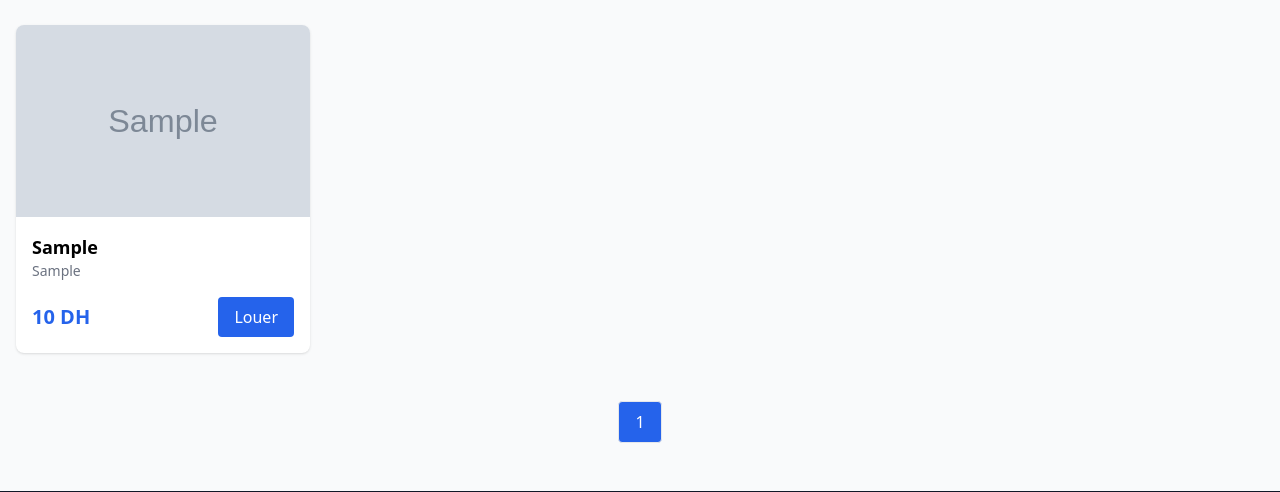
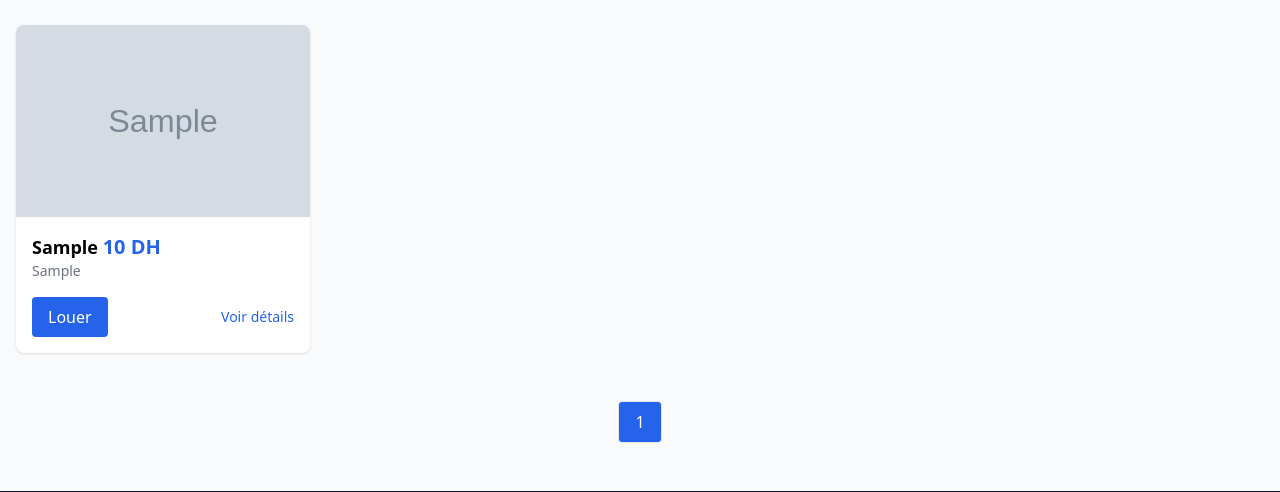
Before and after one commit to AZIZABADA10/MaBagnole, a PHP site: page /nos_voitures.php in a window 1280 px wide. Shown: the part 481-973 px from the top of the page. Run offline with PHP 8.4, Linux system fonts and the light colour scheme; tables that the repository leaves empty hold one stand-in row (values such as "Sample post"); grey boxes marked "Sample" are stand-in pictures; some libraries are stand-ins or nearby versions.

Commit message:
Mise à jour de la page nos_voitures avec nouvelles fonctionnalités

```diff
--- a/nos_voitures.php
+++ b/nos_voitures.php
@@ -69,6 +69,9 @@ $totalPages = ceil(Vehicule::count() / $limit);
                 <div class="p-4">
                     <h3 class="font-bold text-lg">
                         <?= htmlspecialchars($v['modele']) ?>
+                        <span class="text-xl font-bold text-blue-600">
+                            <?= number_format($v['prix_par_jour'], 0, ',', ' ') ?> DH
+                        </span>
                     </h3>
 
                     <p class="text-gray-500 text-sm">
@@ -76,13 +79,15 @@ $totalPages = ceil(Vehicule::count() / $limit);
                     </p>
 
                     <div class="flex justify-between items-center mt-4">
-                        <span class="text-xl font-bold text-blue-600">
-                            <?= number_format($v['prix_par_jour'], 0, ',', ' ') ?> DH
-                        </span>
+
 
                         <a href="reserver.php?id=<?= $v['id_vehicule'] ?>"
                            class="bg-blue-600 text-white px-4 py-2 rounded hover:bg-blue-700">
                             Louer
+                        </a>
+                        <a href="vehicule.php?id=<?= $v['id_vehicule'] ?>"
+                            class="text-blue-600 text-sm hover:underline">
+                            Voir détails
                         </a>
                     </div>
                 </div>
```
